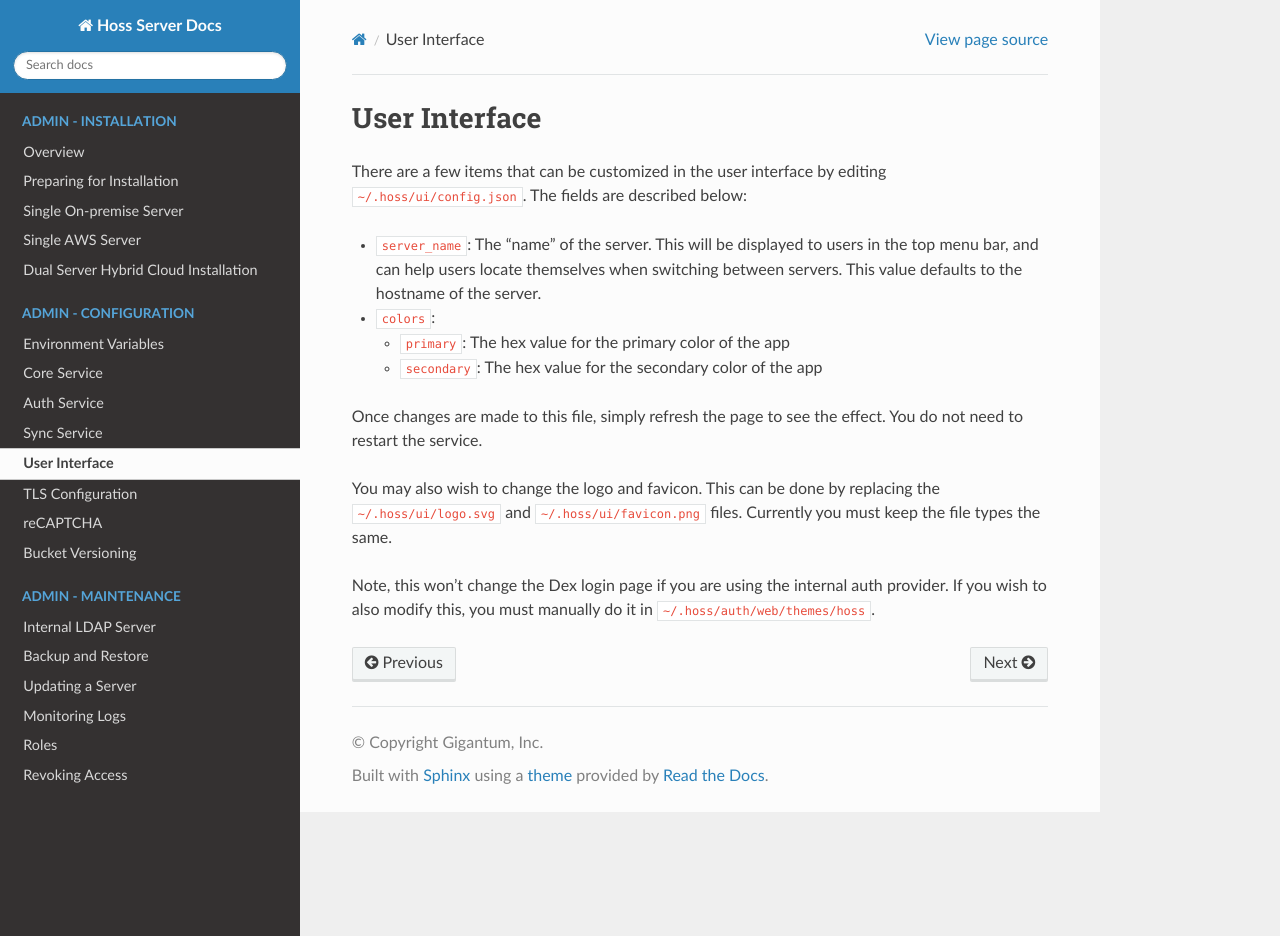
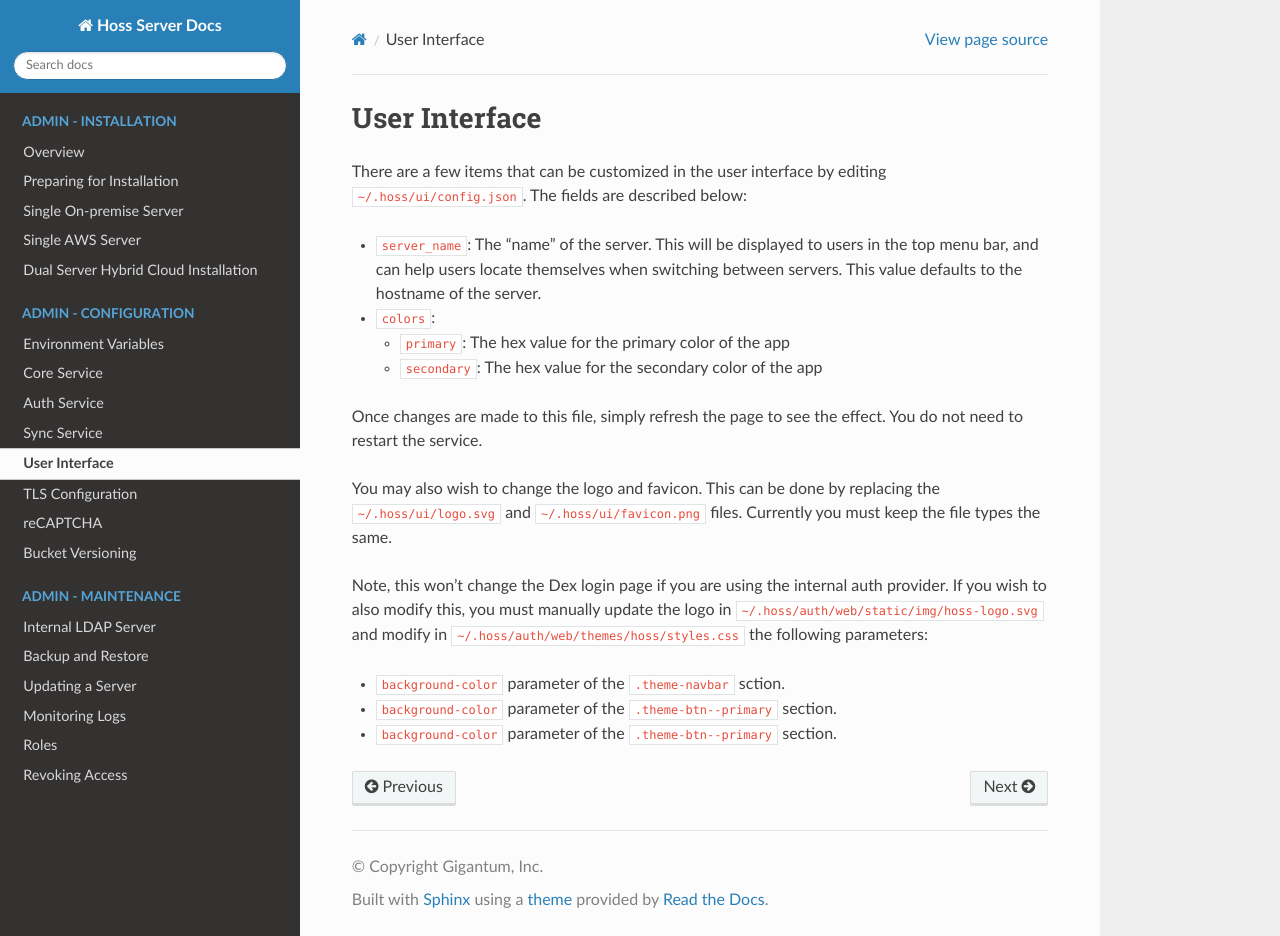
Before and after one commit to WyssCenter/hybrid-object-store, a Sphinx documentation site: the page built from resources/docs/admin/source/configuration/ui.md, in a window 1280 px wide and 936 px high. Built offline with Sphinx 7.4.7 and the Read the Docs theme 2.0.0, drawn with Linux system fonts in a browser that asks for light colours.

Commit message:
Updated the ui documentation

```diff
--- a/resources/docs/admin/source/configuration/ui.md
+++ b/resources/docs/admin/source/configuration/ui.md
@@ -10,4 +10,8 @@ Once changes are made to this file, simply refresh the page to see the effect. Y
 
 You may also wish to change the logo and favicon. This can be done by replacing the `~/.hoss/ui/logo.svg` and `~/.hoss/ui/favicon.png` files. Currently you must keep the file types the same.
 
-Note, this won't change the Dex login page if you are using the internal auth provider. If you wish to also modify this, you must manually do it in `~/.hoss/auth/web/themes/hoss`.
+Note, this won't change the Dex login page if you are using the internal auth provider. If you wish to also modify this, you must manually update the logo in `~/.hoss/auth/web/static/img/hoss-logo.svg` and modify in  `~/.hoss/auth/web/themes/hoss/styles.css` the following parameters:
+
+* `background-color` parameter of the `.theme-navbar` sction.
+* `background-color` parameter of the `.theme-btn--primary` section.
+* `background-color` parameter of the `.theme-btn--primary` section.
```
